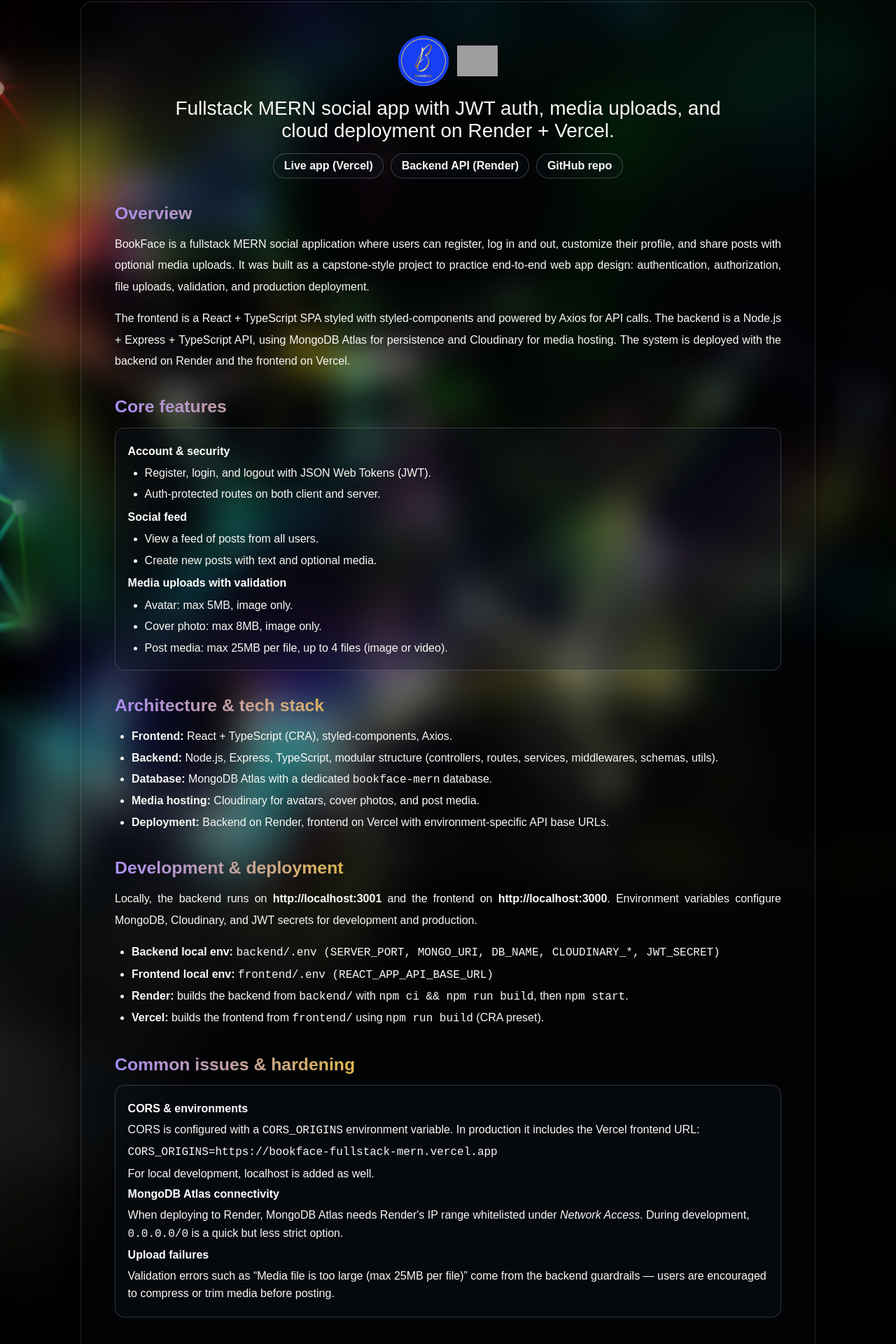
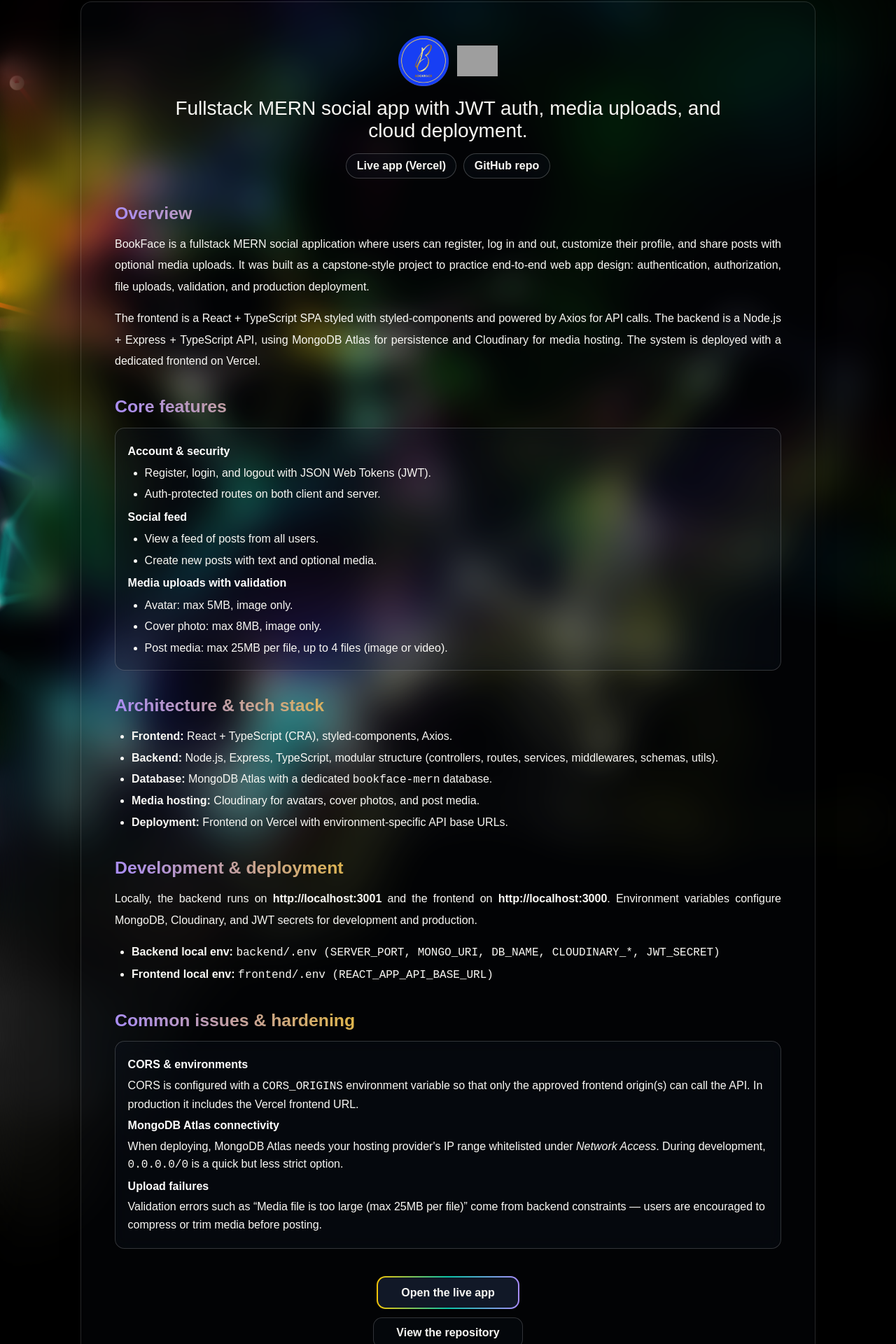
Before and after one commit to girlierazon84/Portfolio, a Next.js app in the folder client/: page /projects/bookface in a window 1280 px wide. Shown: the part 182-2102 px from the top of the page at 70% size. Built offline with nearby package versions, Linux system fonts and the light colour scheme; grey boxes are pictures that could not be loaded.

Commit message:
style(bookface): switch wordmark to blue and simplify meta links to Vercel + GitHub

```diff
--- a/client/src/components/projects/BookFace.tsx
+++ b/client/src/components/projects/BookFace.tsx
@@ -1,5 +1,3 @@
-// client/src/components/projects/BookFace.tsx
-
 // client/src/components/projects/BookFace.tsx
 
 "use client";
@@ -11,6 +9,7 @@
 
 import DSBackground from "../../assets/images/DS_bg.jpg";
 import BookFaceLogo from "../../assets/images/BookFace-logo.png";
+
 
 /**----------------------
     Styled Components
@@ -236,9 +235,9 @@
     align-items: center;
 `;
 
-// Static wordmark image (from original CRA app)
+// Static wordmark image (now blue foreground)
 const BOOKFACE_WORDMARK =
-    "https://see.fontimg.com/api/rf5/K74zp/ZjA0ZDIwYjE0YzZmNDIzYjkzNzA1ZTg1OTgwZGM3MTQudHRm/Qm9va0ZhY2U/motterdam.png?r=fs&h=98&w=1500&fg=000000&bg=FFFFFF&tb=1&s=65";
+    "https://see.fontimg.com/api/rf5/K74zp/ZjA0ZDIwYjE0YzZmNDIzYjkzNzA1ZTg1OTgwZGM3MTQudHRm/Qm9va0ZhY2U/motterdam.png?r=fs&h=98&w=1500&fg=0000FF&bg=FFFFFF&tb=1&s=65";
 
 /**----------------------
     Component
@@ -261,7 +260,7 @@
 
                     <Subtitle>
                         Fullstack MERN social app with JWT auth, media uploads, and cloud
-                        deployment on Render + Vercel.
+                        deployment.
                     </Subtitle>
 
                     <MetaLinks>
@@ -271,13 +270,6 @@
                             rel="noopener noreferrer"
                         >
                             Live app (Vercel)
-                        </PillLink>
-                        <PillLink
-                            href="https://bookface-nwjl.onrender.com"
-                            target="_blank"
-                            rel="noopener noreferrer"
-                        >
-                            Backend API (Render)
                         </PillLink>
                         <PillLink
                             href="https://github.com/girlierazon84/Bookface_Fullstack_MERN"
@@ -309,7 +301,7 @@
                         styled-components and powered by Axios for API calls. The backend
                         is a Node.js + Express + TypeScript API, using MongoDB Atlas for
                         persistence and Cloudinary for media hosting. The system is
-                        deployed with the backend on Render and the frontend on Vercel.
+                        deployed with a dedicated frontend on Vercel.
                     </p>
                 </Section>
 
@@ -377,8 +369,8 @@
                             post media.
                         </li>
                         <li>
-                            <b>Deployment:</b> Backend on Render, frontend on Vercel with
-                            environment-specific API base URLs.
+                            <b>Deployment:</b> Frontend on Vercel with environment-specific
+                            API base URLs.
                         </li>
                     </ul>
                 </Section>
@@ -400,20 +392,14 @@
                     <ul>
                         <li>
                             <b>Backend local env:</b>{" "}
-                            <code>backend/.env (SERVER_PORT, MONGO_URI, DB_NAME, CLOUDINARY_*, JWT_SECRET)</code>
+                            <code>
+                                backend/.env (SERVER_PORT, MONGO_URI, DB_NAME, CLOUDINARY_*,
+                                JWT_SECRET)
+                            </code>
                         </li>
                         <li>
                             <b>Frontend local env:</b>{" "}
                             <code>frontend/.env (REACT_APP_API_BASE_URL)</code>
-                        </li>
-                        <li>
-                            <b>Render:</b> builds the backend from <code>backend/</code>{" "}
-                            with <code>npm ci && npm run build</code>, then{" "}
-                            <code>npm start</code>.
-                        </li>
-                        <li>
-                            <b>Vercel:</b> builds the frontend from <code>frontend/</code>{" "}
-                            using <code>npm run build</code> (CRA preset).
                         </li>
                     </ul>
                 </Section>
@@ -432,23 +418,16 @@
                         </p>
                         <p>
                             CORS is configured with a <code>CORS_ORIGINS</code> environment
-                            variable. In production it includes the Vercel frontend URL:
-                        </p>
-                        <p>
-                            <code>
-                                CORS_ORIGINS=https://bookface-fullstack-mern.vercel.app
-                            </code>
-                        </p>
-                        <p>
-                            For local development, localhost is added as well.
+                            variable so that only the approved frontend origin(s) can call
+                            the API. In production it includes the Vercel frontend URL.
                         </p>
 
                         <p>
                             <b>MongoDB Atlas connectivity</b>
                         </p>
                         <p>
-                            When deploying to Render, MongoDB Atlas needs Render&apos;s IP
-                            range whitelisted under <i>Network Access</i>. During
+                            When deploying, MongoDB Atlas needs your hosting provider&apos;s
+                            IP range whitelisted under <i>Network Access</i>. During
                             development, <code>0.0.0.0/0</code> is a quick but less strict
                             option.
                         </p>
@@ -458,7 +437,7 @@
                         </p>
                         <p>
                             Validation errors such as “Media file is too large (max 25MB per
-                            file)” come from the backend guardrails — users are encouraged to
+                            file)” come from backend constraints — users are encouraged to
                             compress or trim media before posting.
                         </p>
                     </Callout>
```
